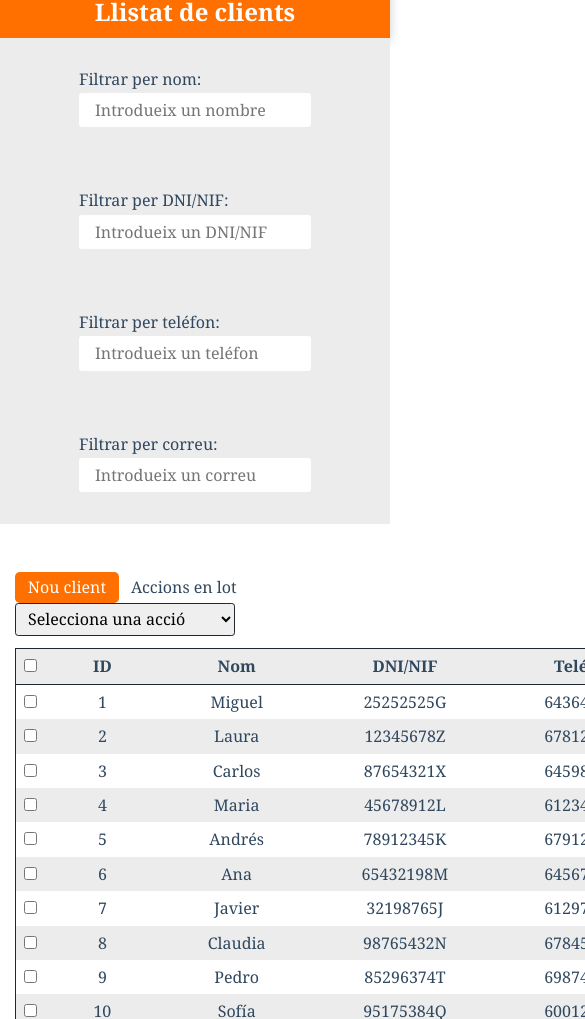
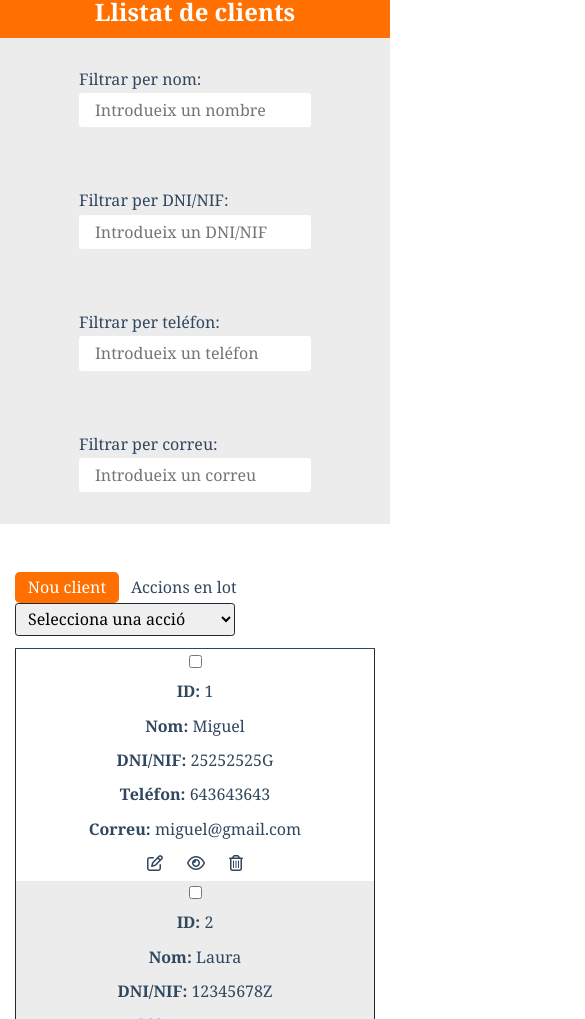
Before and after one commit to AndBerMen/Esqueletos, a plain HTML site: page enviament/clients/llistar/llistar.html in a window 390 px wide. Shown: the part 81-1100 px from the top of the page, 585 px wide, since content can reach past the window. Drawn offline with Linux system fonts and the light colour scheme.

Commit message:
cambios tabla responsive common.css

```diff
--- a/common/css/common.css
+++ b/common/css/common.css
@@ -364,6 +364,27 @@ td, th {
         padding-top: 0.5em;
         padding-bottom: 0.5em;
     }
+
+    /*Taula responsive*/
+
+   th{
+        display: none;
+    }
+
+    td{
+        display: block;
+    }
+
+    td::before{
+        content: attr(data-cell) ": ";
+        font-weight: 700;
+        text-transform: capitalize;
+    }
+
+    td[data-no-colon="true"]::before {
+        content: "";
+    }
+
     /*********** DESPLAZAMIENTO DEL MENÚ ***********/
     @keyframes slideDown {
     from {
--- a/enviament/clients/llistar/llistar.html
+++ b/enviament/clients/llistar/llistar.html
@@ -131,15 +131,15 @@
                                         </thead>
                                         <tbody id="files">
                                             <tr>
-                                                <td class="checkBoxth">
+                                                <td data-no-colon="true" class="checkBoxth">
                                                     <input type="checkbox">
                                                 </td>
-                                                <td>1</td>
-                                                <td>Miguel</td>
-                                                <td>25252525G</td>
-                                                <td>643643643</td>
-                                                <td>miguel@gmail.com</td>
-                                                <td>
+                                                <td data-cell="ID">1</td>
+                                                <td data-cell="Nom">Miguel</td>
+                                                <td data-cell="DNI/NIF">25252525G</td>
+                                                <td data-cell="Teléfon">643643643</td>
+                                                <td data-cell="Correu">miguel@gmail.com</td>
+                                                <td data-no-colon="true">
                                                     <div class="divAccions">
                                                         <a href="../modificar/modificar.html">
                                                             <i class="fa-regular fa-pen-to-square"></i>
@@ -154,15 +154,15 @@
                                                 </td>
                                             </tr>
                                             <tr>
-                                                <td class="checkBoxth">
+                                                <td data-no-colon="true" class="checkBoxth">
                                                     <input type="checkbox">
                                                 </td>
-                                                <td>2</td>
-                                                <td>Laura</td>
-                                                <td>12345678Z</td>
-                                                <td>678123456</td>
-                                                <td>laura@example.com</td>
-                                                <td>
+                                                <td data-cell="ID">2</td>
+                                                <td data-cell="Nom">Laura</td>
+                                                <td data-cell="DNI/NIF">12345678Z</td>
+                                                <td data-cell="Teléfon">678123456</td>
+                                                <td data-cell="Correu">laura@example.com</td>
+                                                <td data-no-colon="true">
                                                     <div class="divAccions">
                                                         <a href="../modificar/modificar.html">
                                                             <i class="fa-regular fa-pen-to-square"></i>
@@ -177,15 +177,15 @@
                                                 </td>
                                             </tr>
                                             <tr>
-                                                <td class="checkBoxth">
+                                                <td data-no-colon="true" class="checkBoxth">
                                                     <input type="checkbox">
                                                 </td>
-                                                <td>3</td>
-                                                <td>Carlos</td>
-                                                <td>87654321X</td>
-                                                <td>645987321</td>
-                                                <td>carlos@example.com</td>
-                                                <td>
+                                                <td data-cell="ID">3</td>
+                                                <td data-cell="Nom">Carlos</td>
+                                                <td data-cell="DNI/NIF">87654321X</td>
+                                                <td data-cell="Teléfon">645987321</td>
+                                                <td data-cell="Correu">carlos@example.com</td>
+                                                <td data-no-colon="true">
                                                     <div class="divAccions">
                                                         <a href="../modificar/modificar.html">
                                                             <i class="fa-regular fa-pen-to-square"></i>
@@ -200,15 +200,15 @@
                                                 </td>
                                             </tr>
                                             <tr>
-                                                <td class="checkBoxth">
+                                                <td data-no-colon="true" class="checkBoxth">
                                                     <input type="checkbox">
                                                 </td>
-                                                <td>4</td>
-                                                <td>Maria</td>
-                                                <td>45678912L</td>
-                                                <td>612345678</td>
-                                                <td>maria@example.com</td>
-                                                <td>
+                                                <td data-cell="ID">4</td>
+                                                <td data-cell="Nom">Maria</td>
+                                                <td data-cell="DNI/NIF">45678912L</td>
+                                                <td data-cell="Teléfon">612345678</td>
+                                                <td data-cell="Correu">maria@example.com</td>
+                                                <td data-no-colon="true">
                                                     <div class="divAccions">
                                                         <a href="../modificar/modificar.html">
                                                             <i class="fa-regular fa-pen-to-square"></i>
@@ -223,15 +223,15 @@
                                                 </td>
                                             </tr>
                                             <tr>
-                                                <td class="checkBoxth">
+                                                <td data-no-colon="true" class="checkBoxth">
                                                     <input type="checkbox">
                                                 </td>
-                                                <td>5</td>
-                                                <td>Andrés</td>
-                                                <td>78912345K</td>
-                                                <td>679123987</td>
-                                                <td>andres@example.com</td>
-                                                <td>
+                                                <td data-cell="ID">5</td>
+                                                <td data-cell="Nom">Andrés</td>
+                                                <td data-cell="DNI/NIF">78912345K</td>
+                                                <td data-cell="Teléfon">679123987</td>
+                                                <td data-cell="Correu">andres@example.com</td>
+                                                <td data-no-colon="true">
                                                     <div class="divAccions">
                                                         <a href="../modificar/modificar.html">
                                                             <i class="fa-regular fa-pen-to-square"></i>
@@ -246,15 +246,15 @@
                                                 </td>
                                             </tr>
                                             <tr>
-                                                <td class="checkBoxth">
+                                                <td data-no-colon="true" class="checkBoxth">
                                                     <input type="checkbox">
                                                 </td>
-                                                <td>6</td>
-                                                <td>Ana</td>
-                                                <td>65432198M</td>
-                                                <td>645678123</td>
-                                                <td>ana@example.com</td>
-                                                <td>
+                                                <td data-cell="ID">6</td>
+                                                <td data-cell="Nom">Ana</td>
+                                                <td data-cell="DNI/NIF">65432198M</td>
+                                                <td data-cell="Teléfon">645678123</td>
+                                                <td data-cell="Correu">ana@example.com</td>
+                                                <td data-no-colon="true">
                                                     <div class="divAccions">
                                                         <a href="../modificar/modificar.html">
                                                             <i class="fa-regular fa-pen-to-square"></i>
@@ -269,15 +269,15 @@
                                                 </td>
                                             </tr>
                                             <tr>
-                                                <td class="checkBoxth">
+                                                <td data-no-colon="true" class="checkBoxth">
                                                     <input type="checkbox">
                                                 </td>
-                                                <td>7</td>
-                                                <td>Javier</td>
-                                                <td>32198765J</td>
-                                                <td>612978345</td>
-                                                <td>javier@example.com</td>
-                                                <td>
+                                                <td data-cell="ID">7</td>
+                                                <td data-cell="Nom">Javier</td>
+                                                <td data-cell="DNI/NIF">32198765J</td>
+                                                <td data-cell="Teléfon">612978345</td>
+                                                <td data-cell="Correu">javier@example.com</td>
+                                                <td data-no-colon="true">
                                                     <div class="divAccions">
                                                         <a href="../modificar/modificar.html">
                                                             <i class="fa-regular fa-pen-to-square"></i>
@@ -292,15 +292,15 @@
                                                 </td>
                                             </tr>
                                             <tr>
-                                                <td class="checkBoxth">
+                                                <td data-no-colon="true" class="checkBoxth">
                                                     <input type="checkbox">
                                                 </td>
-                                                <td>8</td>
-                                                <td>Claudia</td>
-                                                <td>98765432N</td>
-                                                <td>678456123</td>
-                                                <td>claudia@example.com</td>
-                                                <td>
+                                                <td data-cell="ID">8</td>
+                                                <td data-cell="Nom">Claudia</td>
+                                                <td data-cell="DNI/NIF">98765432N</td>
+                                                <td data-cell="Teléfon">678456123</td>
+                                                <td data-cell="Correu">claudia@example.com</td>
+                                                <td data-no-colon="true">
                                                     <div class="divAccions">
                                                         <a href="../modificar/modificar.html">
                                                             <i class="fa-regular fa-pen-to-square"></i>
@@ -315,15 +315,15 @@
                                                 </td>
                                             </tr>
                                             <tr>
-                                                <td class="checkBoxth">
+                                                <td data-no-colon="true" class="checkBoxth">
                                                     <input type="checkbox">
                                                 </td>
-                                                <td>9</td>
-                                                <td>Pedro</td>
-                                                <td>85296374T</td>
-                                                <td>698745632</td>
-                                                <td>pedro@example.com</td>
-                                                <td>
+                                                <td data-cell="ID">9</td>
+                                                <td data-cell="Nom">Pedro</td>
+                                                <td data-cell="DNI/NIF">85296374T</td>
+                                                <td data-cell="Teléfon">698745632</td>
+                                                <td data-cell="Correu">pedro@example.com</td>
+                                                <td data-no-colon="true">
                                                     <div class="divAccions">
                                                         <a href="../modificar/modificar.html">
                                                             <i class="fa-regular fa-pen-to-square"></i>
@@ -338,15 +338,15 @@
                                                 </td>
                                             </tr>
                                             <tr>
-                                                <td class="checkBoxth">
+                                                <td data-no-colon="true" class="checkBoxth">
                                                     <input type="checkbox">
                                                 </td>
-                                                <td>10</td>
-                                                <td>Sofía</td>
-                                                <td>95175384Q</td>
-                                                <td>600123456</td>
-                                                <td>sofia@example.com</td>
-                                                <td>
+                                                <td data-cell="ID">10</td>
+                                                <td data-cell="Nom">Sofía</td>
+                                                <td data-cell="DNI/NIF">95175384Q</td>
+                                                <td data-cell="Teléfon">600123456</td>
+                                                <td data-cell="Correu">sofia@example.com</td>
+                                                <td data-no-colon="true">
                                                     <div class="divAccions">
                                                         <a href="../modificar/modificar.html">
                                                             <i class="fa-regular fa-pen-to-square"></i>
@@ -360,6 +360,7 @@
                                                     </div>
                                                 </td>
                                             </tr>
+
                                         </tbody>
                                     </table>
                                     <!--
```
